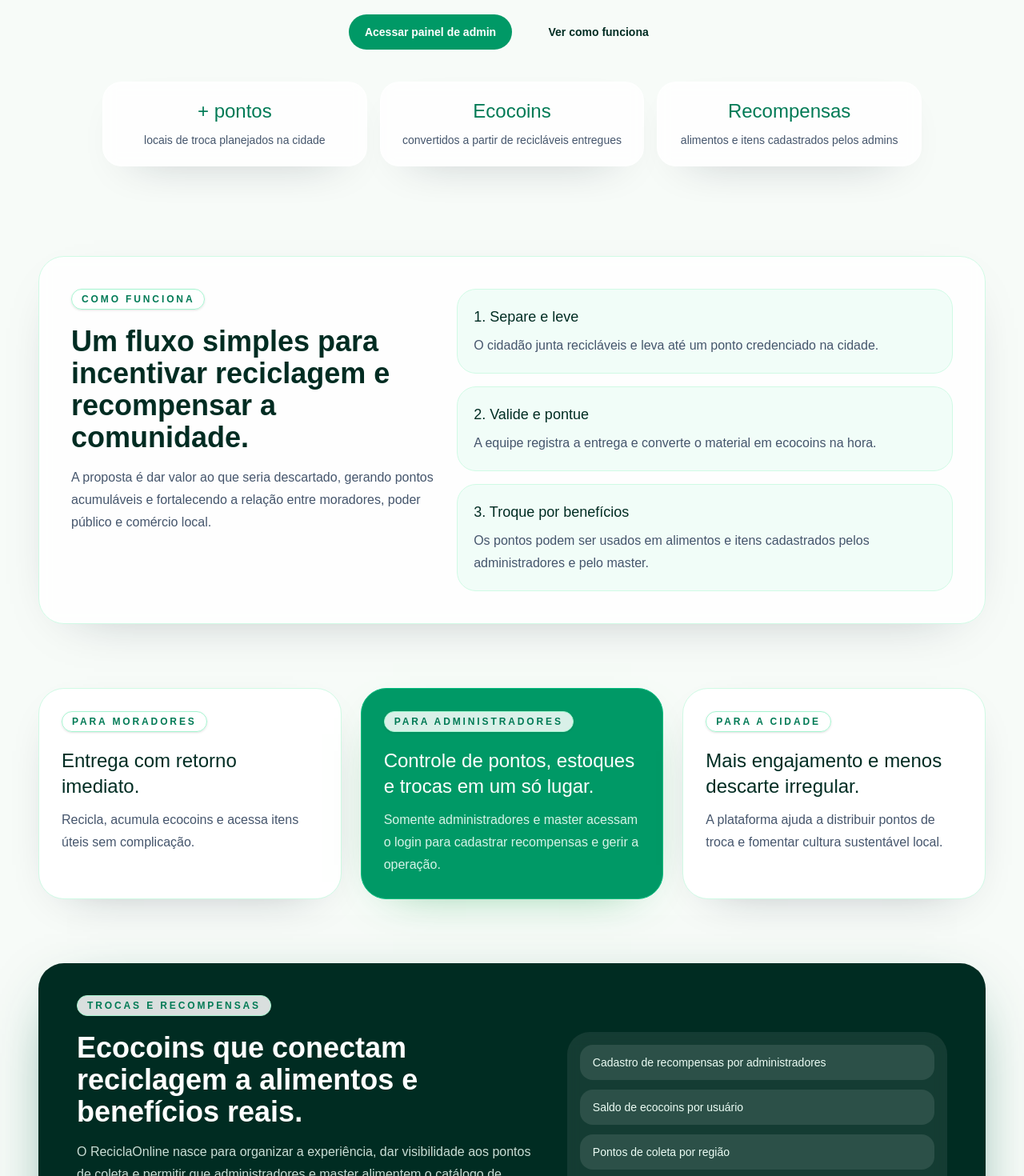
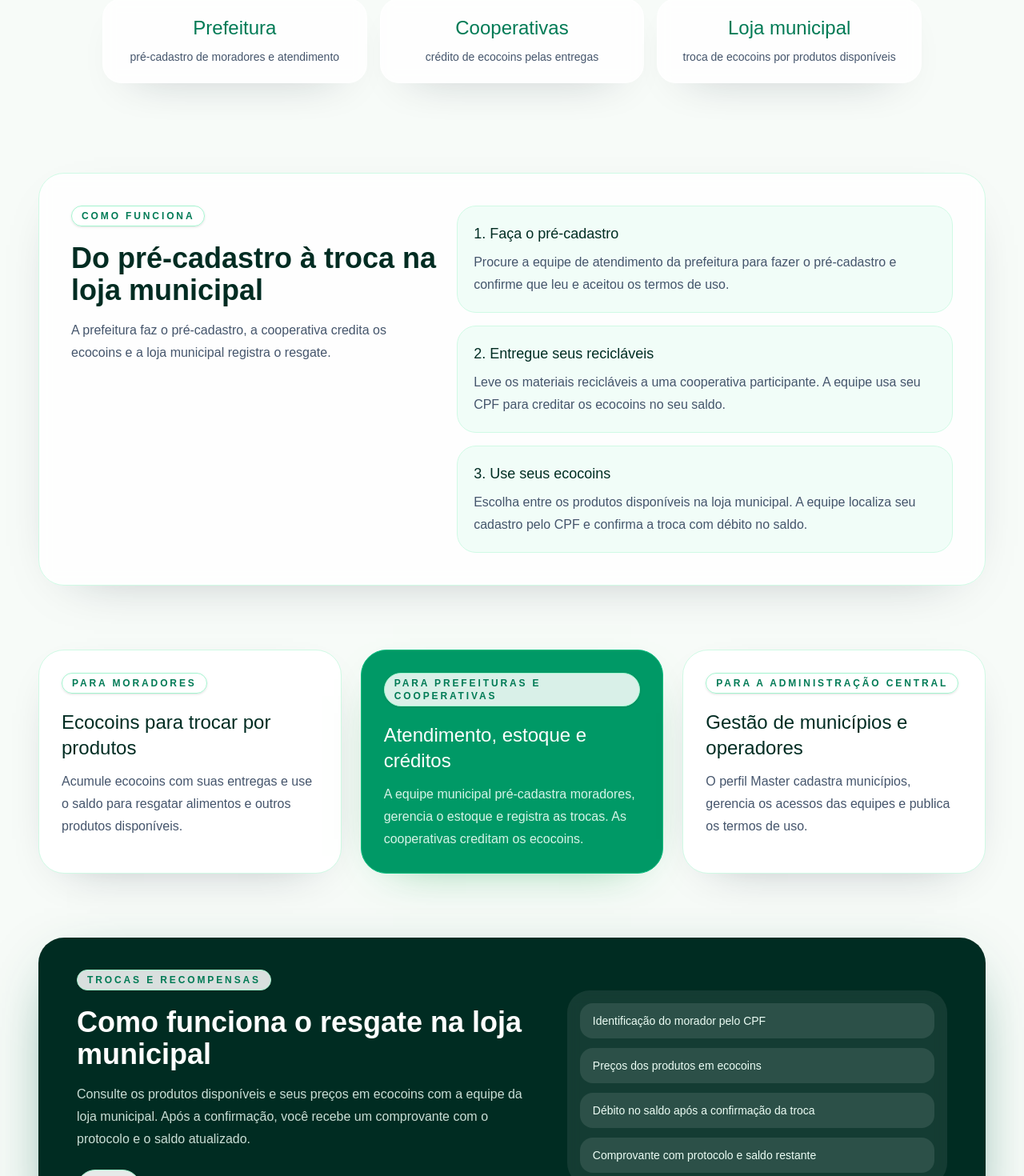
Before and after one commit to R4finh4sz/LojaDoBemWeb, a Next.js app: page / in a window 1280 px wide. Shown: the part 560-2030 px from the top of the page at 80% size. Built offline with nearby package versions, Linux system fonts and the light colour scheme.

Commit message:
Fix: Updated landing page copy to reflect current rules

```diff
--- a/src/app/page.tsx
+++ b/src/app/page.tsx
@@ -12,58 +12,58 @@ const navItems = [
 ];
 
 const heroStats = [
-  { value: "+ pontos", label: "locais de troca planejados na cidade" },
-  { value: "Ecocoins", label: "convertidos a partir de recicláveis entregues" },
-  { value: "Recompensas", label: "alimentos e itens cadastrados pelos admins" },
+  { value: "Prefeitura", label: "pré-cadastro de moradores e atendimento" },
+  { value: "Cooperativas", label: "crédito de ecocoins pelas entregas" },
+  { value: "Loja municipal", label: "troca de ecocoins por produtos disponíveis" },
 ];
 
 const howItWorksSteps = [
   {
-    title: "1. Separe e leve",
+    title: "1. Faça o pré-cadastro",
     description:
-      "O cidadão junta recicláveis e leva até um ponto credenciado na cidade.",
+      "Procure a equipe de atendimento da prefeitura para fazer o pré-cadastro e confirme que leu e aceitou os termos de uso.",
   },
   {
-    title: "2. Valide e pontue",
+    title: "2. Entregue seus recicláveis",
     description:
-      "A equipe registra a entrega e converte o material em ecocoins na hora.",
+      "Leve os materiais recicláveis a uma cooperativa participante. A equipe usa seu CPF para creditar os ecocoins no seu saldo.",
   },
   {
-    title: "3. Troque por benefícios",
+    title: "3. Use seus ecocoins",
     description:
-      "Os pontos podem ser usados em alimentos e itens cadastrados pelos administradores e pelo master.",
+      "Escolha entre os produtos disponíveis na loja municipal. A equipe localiza seu cadastro pelo CPF e confirma a troca com débito no saldo.",
   },
 ];
 
 const benefits = [
   {
     kicker: "Para moradores",
-    title: "Entrega com retorno imediato.",
+    title: "Ecocoins para trocar por produtos",
     description:
-      "Recicla, acumula ecocoins e acessa itens úteis sem complicação.",
+      "Acumule ecocoins com suas entregas e use o saldo para resgatar alimentos e outros produtos disponíveis.",
     tone: "default" as const,
   },
   {
-    kicker: "Para administradores",
-    title: "Controle de pontos, estoques e trocas em um só lugar.",
+    kicker: "Para prefeituras e cooperativas",
+    title: "Atendimento, estoque e créditos",
     description:
-      "Somente administradores e master acessam o login para cadastrar recompensas e gerir a operação.",
+      "A equipe municipal pré-cadastra moradores, gerencia o estoque e registra as trocas. As cooperativas creditam os ecocoins.",
     tone: "accent" as const,
   },
   {
-    kicker: "Para a cidade",
-    title: "Mais engajamento e menos descarte irregular.",
+    kicker: "Para a administração central",
+    title: "Gestão de municípios e operadores",
     description:
-      "A plataforma ajuda a distribuir pontos de troca e fomentar cultura sustentável local.",
+      "O perfil Master cadastra municípios, gerencia os acessos das equipes e publica os termos de uso.",
     tone: "default" as const,
   },
 ];
 
 const closingBullets = [
-  "Cadastro de recompensas por administradores",
-  "Saldo de ecocoins por usuário",
-  "Pontos de coleta por região",
-  "Troca por alimentos e itens úteis",
+  "Identificação do morador pelo CPF",
+  "Preços dos produtos em ecocoins",
+  "Débito no saldo após a confirmação da troca",
+  "Comprovante com protocolo e saldo restante",
 ];
 
 export default function Home() {
@@ -77,9 +77,9 @@ export default function Home() {
         <div className="w-full max-w-5xl">
           <HeroSection
             kicker="Economia circular na prática"
-            title="Reciclagem que vira valor real para pessoas e cidades."
-            description="O ReciclaOnline conecta moradores, pontos de coleta e administradores para transformar resíduos em ecocoins, pontos que podem ser trocados por alimentos e itens cadastrados pelos responsáveis do sistema."
-            primaryAction={{ href: "Auth/Login", label: "Acessar painel de admin" }}
+            title="Troque recicláveis por ecocoins"
+            description="No ReciclaOnline, moradores entregam recicláveis a cooperativas participantes, recebem ecocoins e usam o saldo para resgatar produtos na loja municipal."
+            primaryAction={{ href: "Auth/Login", label: "Acessar painel de operação" }}
             secondaryAction={{
               href: "#como-funciona",
               label: "Ver como funciona",
@@ -93,8 +93,8 @@ export default function Home() {
       <HowItWorksSection
         id="como-funciona"
         kicker="Como funciona"
-        title="Um fluxo simples para incentivar reciclagem e recompensar a comunidade."
-        description="A proposta é dar valor ao que seria descartado, gerando pontos acumuláveis e fortalecendo a relação entre moradores, poder público e comércio local."
+        title="Do pré-cadastro à troca na loja municipal"
+        description="A prefeitura faz o pré-cadastro, a cooperativa credita os ecocoins e a loja municipal registra o resgate."
         steps={howItWorksSteps}
       />
 
@@ -103,8 +103,8 @@ export default function Home() {
       <ClosingSection
         id="trocas"
         kicker="Trocas e recompensas"
-        title="Ecocoins que conectam reciclagem a alimentos e benefícios reais."
-        description="O ReciclaOnline nasce para organizar a experiência, dar visibilidade aos pontos de coleta e permitir que administradores e master alimentem o catálogo de recompensas de forma controlada."
+        title="Como funciona o resgate na loja municipal"
+        description="Consulte os produtos disponíveis e seus preços em ecocoins com a equipe da loja municipal. Após a confirmação, você recebe um comprovante com o protocolo e o saldo atualizado."
         bullets={closingBullets}
       />
     </main>
```
